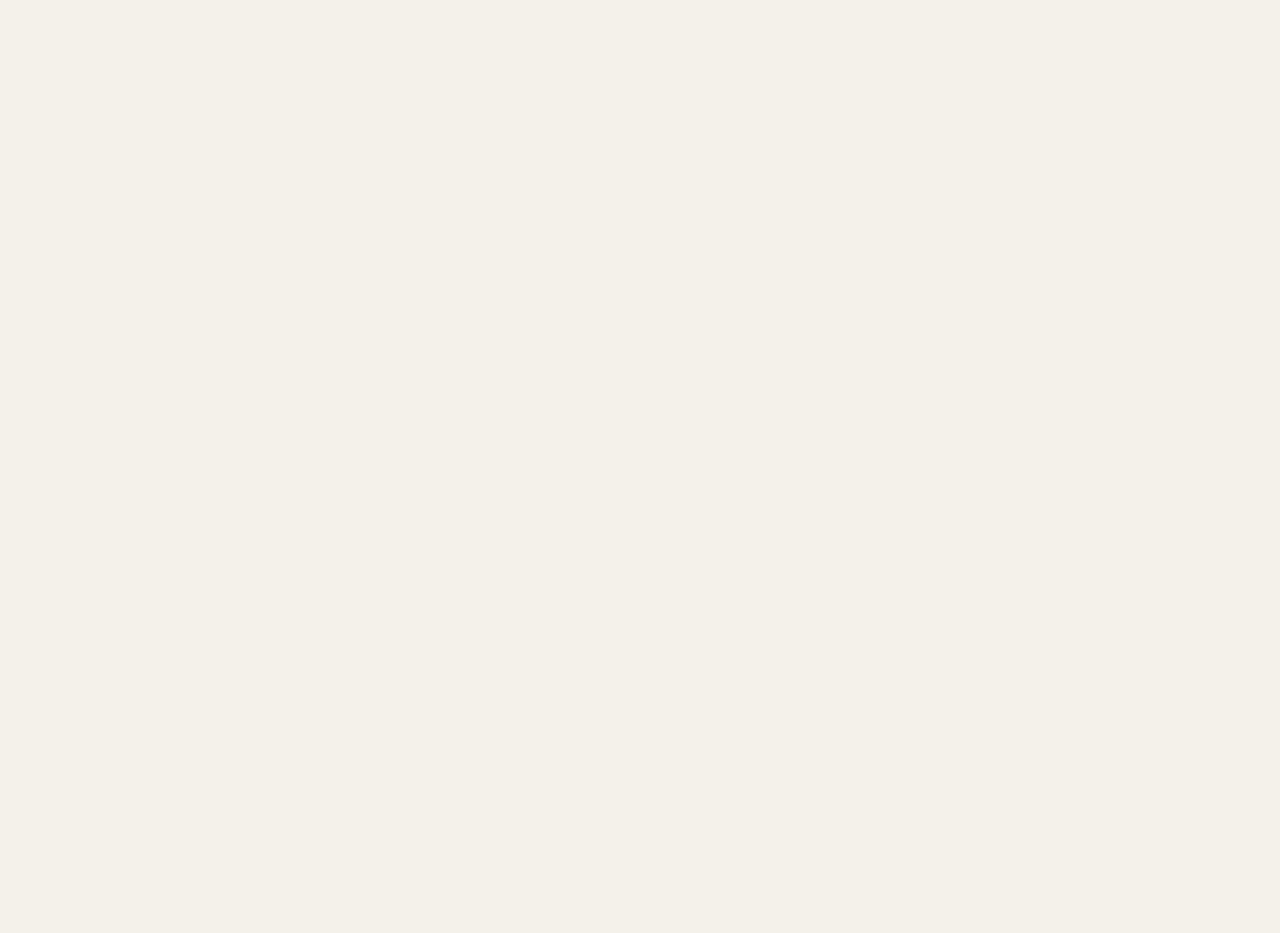
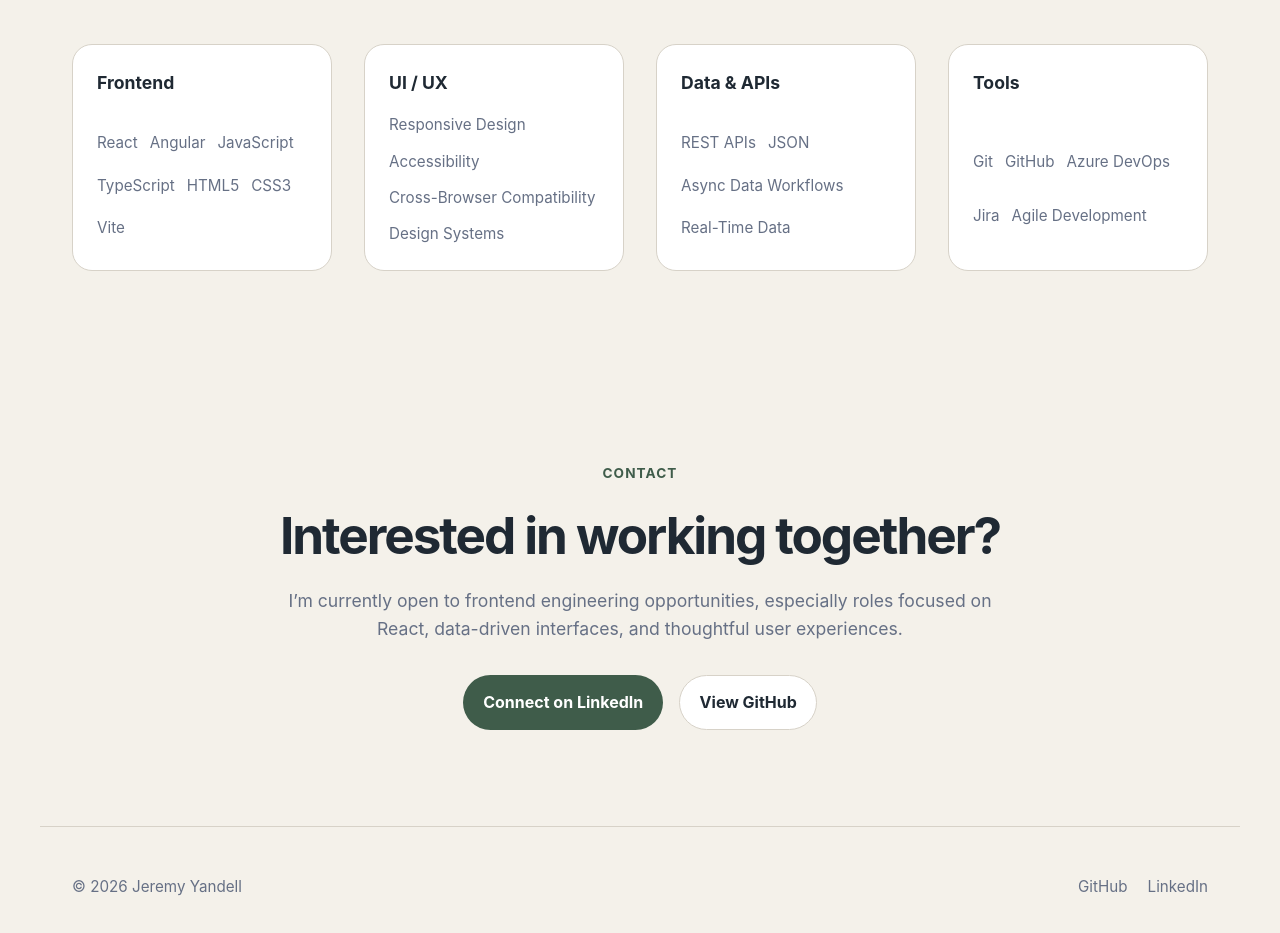
Before and after one commit to jyandell83/personal-site, a React (Vite) app: page / in a window 1280 px wide. Shown: the part 3076-4009 px from the top of the page. Before the commit the page ends 2965 px from the top, so only its background shows below. Built offline with nearby package versions, Linux system fonts and the light colour scheme.

Commit message:
adds content for footer and contact

```diff
--- a/src/components/Contact/Contact.jsx
+++ b/src/components/Contact/Contact.jsx
@@ -1,5 +1,39 @@
 const Contact = () => {
-  return <div>Contact</div>;
+  return (
+    <section className="contact" id="contact" aria-labelledby="contact-heading">
+      <div className="section-header">
+        <p className="section-label">Contact</p>
+
+        <h2 id="contact-heading">Interested in working together?</h2>
+      </div>
+
+      <p className="contact-copy">
+        I’m currently open to frontend engineering opportunities, especially
+        roles focused on React, data-driven interfaces, and thoughtful user
+        experiences.
+      </p>
+
+      <div className="contact-links">
+        <a
+          className="btn btn-primary"
+          href="https://www.linkedin.com/in/jeremy-yandell"
+          target="_blank"
+          rel="noreferrer"
+        >
+          Connect on LinkedIn
+        </a>
+
+        <a
+          className="btn btn-secondary"
+          href="https://github.com/jyandell83"
+          target="_blank"
+          rel="noreferrer"
+        >
+          View GitHub
+        </a>
+      </div>
+    </section>
+  );
 };
 
 export default Contact;
--- a/src/components/Footer/Footer.jsx
+++ b/src/components/Footer/Footer.jsx
@@ -1,5 +1,31 @@
 const Footer = () => {
-  return <div>Footer</div>;
+  return (
+    <footer className="site-footer">
+      <p>© {new Date().getFullYear()} Jeremy Yandell</p>
+
+      <ul className="footer-links">
+        <li>
+          <a
+            href="https://github.com/jyandell83"
+            target="_blank"
+            rel="noreferrer"
+          >
+            GitHub
+          </a>
+        </li>
+
+        <li>
+          <a
+            href="https://www.linkedin.com/in/jeremy-yandell"
+            target="_blank"
+            rel="noreferrer"
+          >
+            LinkedIn
+          </a>
+        </li>
+      </ul>
+    </footer>
+  );
 };
 
 export default Footer;
--- a/src/components/Skills/Skills.jsx
+++ b/src/components/Skills/Skills.jsx
@@ -1,5 +1,59 @@
+const skillGroups = [
+  {
+    category: "Frontend",
+    skills: [
+      "React",
+      "Angular",
+      "JavaScript",
+      "TypeScript",
+      "HTML5",
+      "CSS3",
+      "Vite",
+    ],
+  },
+  {
+    category: "UI / UX",
+    skills: [
+      "Responsive Design",
+      "Accessibility",
+      "Cross-Browser Compatibility",
+      "Design Systems",
+    ],
+  },
+  {
+    category: "Data & APIs",
+    skills: ["REST APIs", "JSON", "Async Data Workflows", "Real-Time Data"],
+  },
+  {
+    category: "Tools",
+    skills: ["Git", "GitHub", "Azure DevOps", "Jira", "Agile Development"],
+  },
+];
+
 const Skills = () => {
-  return <div>Skills</div>;
+  return (
+    <section className="skills" id="skills" aria-labelledby="skills-heading">
+      <div className="section-header">
+        <p className="section-label">Skills</p>
+
+        <h2 id="skills-heading">Technologies and tools I work with.</h2>
+      </div>
+
+      <div className="skills-grid">
+        {skillGroups.map((group) => (
+          <article className="skill-group" key={group.category}>
+            <h3>{group.category}</h3>
+
+            <ul className="skill-list">
+              {group.skills.map((skill) => (
+                <li key={skill}>{skill}</li>
+              ))}
+            </ul>
+          </article>
+        ))}
+      </div>
+    </section>
+  );
 };
 
 export default Skills;
--- a/src/styles/global.css
+++ b/src/styles/global.css
@@ -214,9 +214,112 @@ section {
   color: var(--primary);
 }
 
+/* skills section */
+
+.skills-grid {
+  display: grid;
+  grid-template-columns: repeat(auto-fit, minmax(240px, 1fr));
+
+  gap: 2rem;
+  margin-top: 3rem;
+}
+
+.skill-group {
+  background: var(--surface);
+  border: 1px solid var(--border);
+  border-radius: 1.25rem;
+
+  padding: 1.5rem;
+
+  display: grid;
+  gap: 1rem;
+}
+
+.skill-group h3 {
+  color: var(--text);
+  font-size: 1.1rem;
+}
+
+.skill-list {
+  list-style: none;
+
+  display: flex;
+  flex-wrap: wrap;
+  gap: 0.75rem;
+}
+
+.skill-list li {
+  color: var(--muted);
+  font-size: 0.95rem;
+}
+
+/* Contact */
+
+.contact {
+  text-align: center;
+  max-width: 760px;
+  margin: 0 auto;
+}
+
+.contact .section-header {
+  display: grid;
+  gap: 0.75rem;
+}
+
+.contact-copy {
+  color: var(--muted);
+  font-size: 1.1rem;
+  margin: 1.5rem auto 2rem;
+}
+
+.contact-links {
+  display: flex;
+  justify-content: center;
+  gap: 1rem;
+  flex-wrap: wrap;
+}
+
+/* footer */
+
+.site-footer {
+  max-width: var(--max-width);
+  margin: 0 auto;
+
+  padding: 3rem 2rem;
+
+  border-top: 1px solid var(--border);
+
+  display: flex;
+  justify-content: space-between;
+  align-items: center;
+  gap: 1rem;
+
+  color: var(--muted);
+  font-size: 0.95rem;
+}
+
+.footer-links {
+  display: flex;
+  gap: 1.25rem;
+
+  list-style: none;
+}
+
+.footer-links a:hover {
+  color: var(--primary);
+}
+
+/* random media queries for small screens */
 @media (max-width: 768px) {
   .experience-item {
     grid-template-columns: 1fr;
     gap: 1.5rem;
   }
 }
+
+@media (max-width: 640px) {
+  .site-footer {
+    flex-direction: column;
+    align-items: flex-start;
+  }
+}
```
